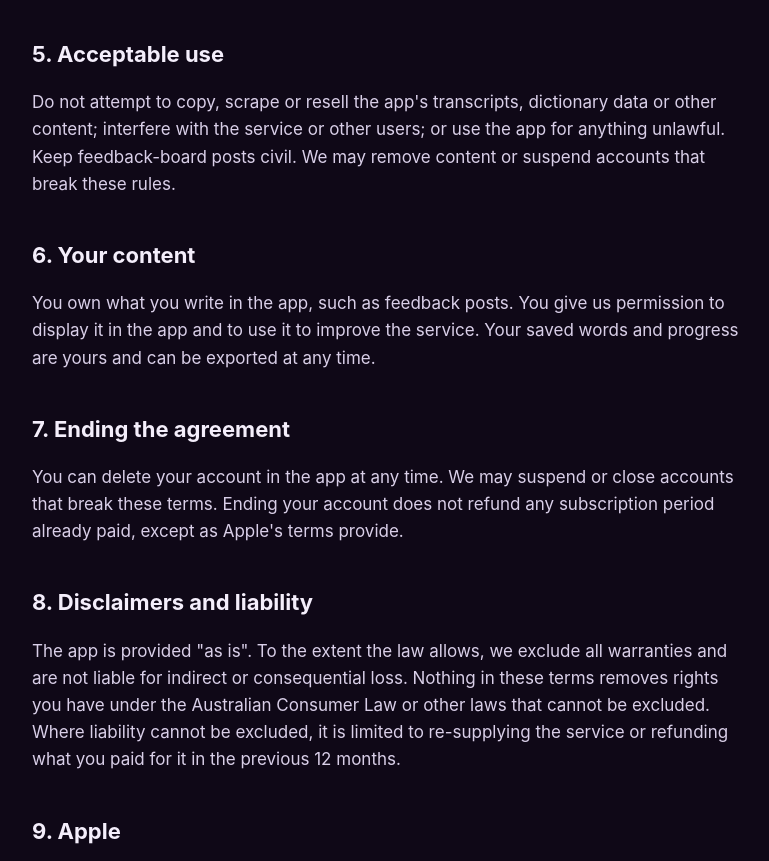
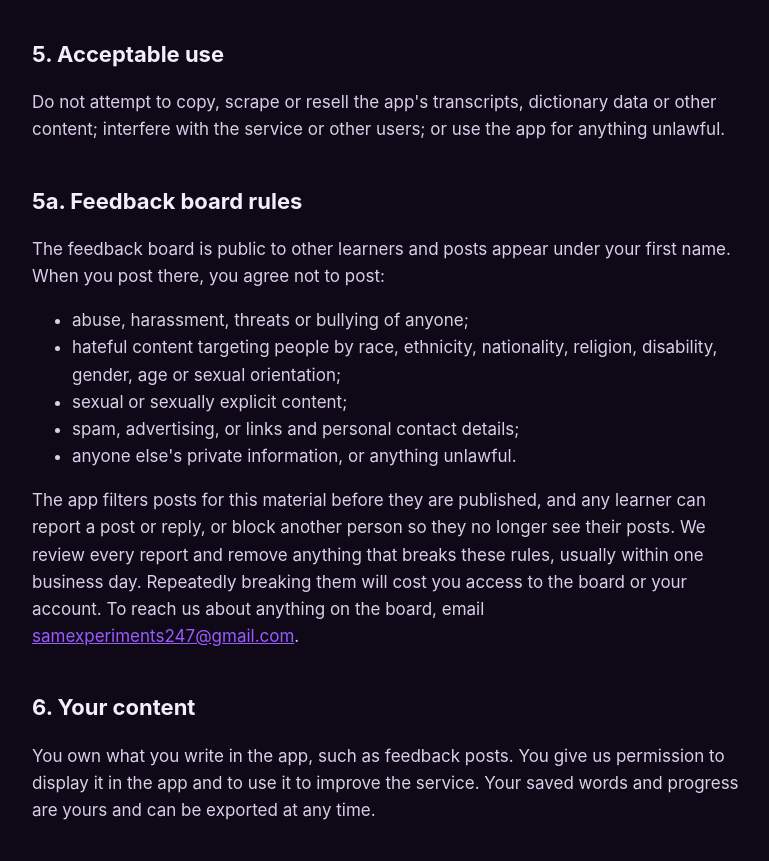
Before and after one commit to samexperiments247-ship-it/soritok-site, a plain HTML site: page terms.html in a window 1280 px wide. Shown: the part 1273-2134 px from the top of the page, without its empty margins (248-1017 px from the left). Drawn offline with Linux system fonts and the light colour scheme.

Commit message:
Disclose masked session recordings; add feedback board rules
Session replay ships in the app but was not described anywhere in the privacy
policy. Says plainly what is recorded, what is masked before it leaves the
device, and who stores it.

The board is public user content, so the terms now set out what may not be
posted, say that posts are filtered before publication and can be reported or
blocked, and give a response time and a contact address - what App Review
guideline 1.2 asks a service with user content to publish.

```diff
--- a/terms.html
+++ b/terms.html
@@ -25,7 +25,18 @@
 <p>Clips are played through YouTube's official embedded player and remain the property of their creators. We do not host, copy or download the videos. Availability depends on the creator and on YouTube; a clip may stop working if the source video is removed. If you are a creator and want your videos excluded, email us and we will remove them.</p>
 
 <h2>5. Acceptable use</h2>
-<p>Do not attempt to copy, scrape or resell the app's transcripts, dictionary data or other content; interfere with the service or other users; or use the app for anything unlawful. Keep feedback-board posts civil. We may remove content or suspend accounts that break these rules.</p>
+<p>Do not attempt to copy, scrape or resell the app's transcripts, dictionary data or other content; interfere with the service or other users; or use the app for anything unlawful.</p>
+
+<h2>5a. Feedback board rules</h2>
+<p>The feedback board is public to other learners and posts appear under your first name. When you post there, you agree not to post:</p>
+<ul>
+<li>abuse, harassment, threats or bullying of anyone;</li>
+<li>hateful content targeting people by race, ethnicity, nationality, religion, disability, gender, age or sexual orientation;</li>
+<li>sexual or sexually explicit content;</li>
+<li>spam, advertising, or links and personal contact details;</li>
+<li>anyone else's private information, or anything unlawful.</li>
+</ul>
+<p>The app filters posts for this material before they are published, and any learner can report a post or reply, or block another person so they no longer see their posts. We review every report and remove anything that breaks these rules, usually within one business day. Repeatedly breaking them will cost you access to the board or your account. To reach us about anything on the board, email <a href="mailto:samexperiments247@gmail.com">samexperiments247@gmail.com</a>.</p>
 
 <h2>6. Your content</h2>
 <p>You own what you write in the app, such as feedback posts. You give us permission to display it in the app and to use it to improve the service. Your saved words and progress are yours and can be exported at any time.</p>
```
Also changed, not shown: privacy.html (+3 -2 lines).
